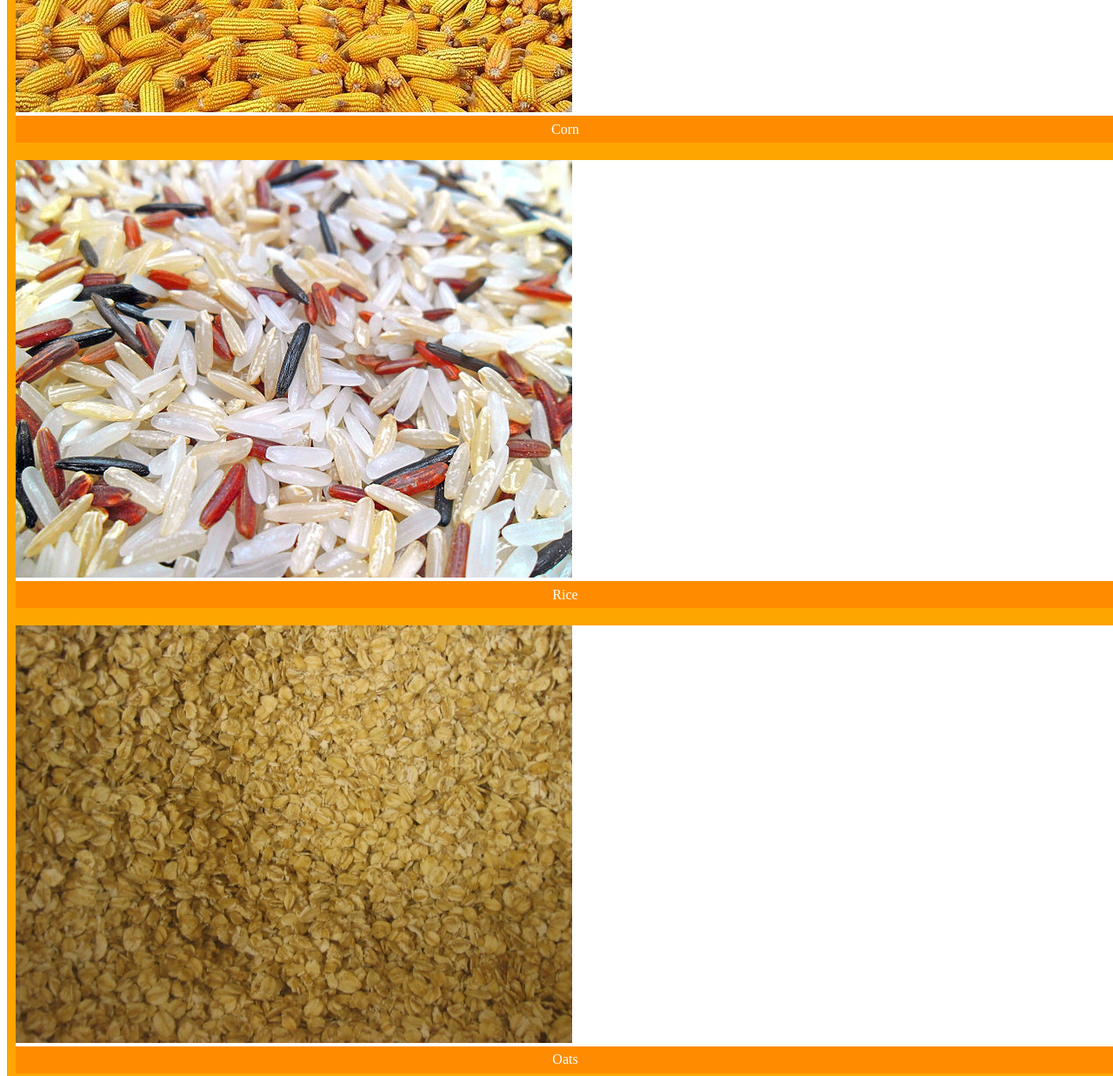
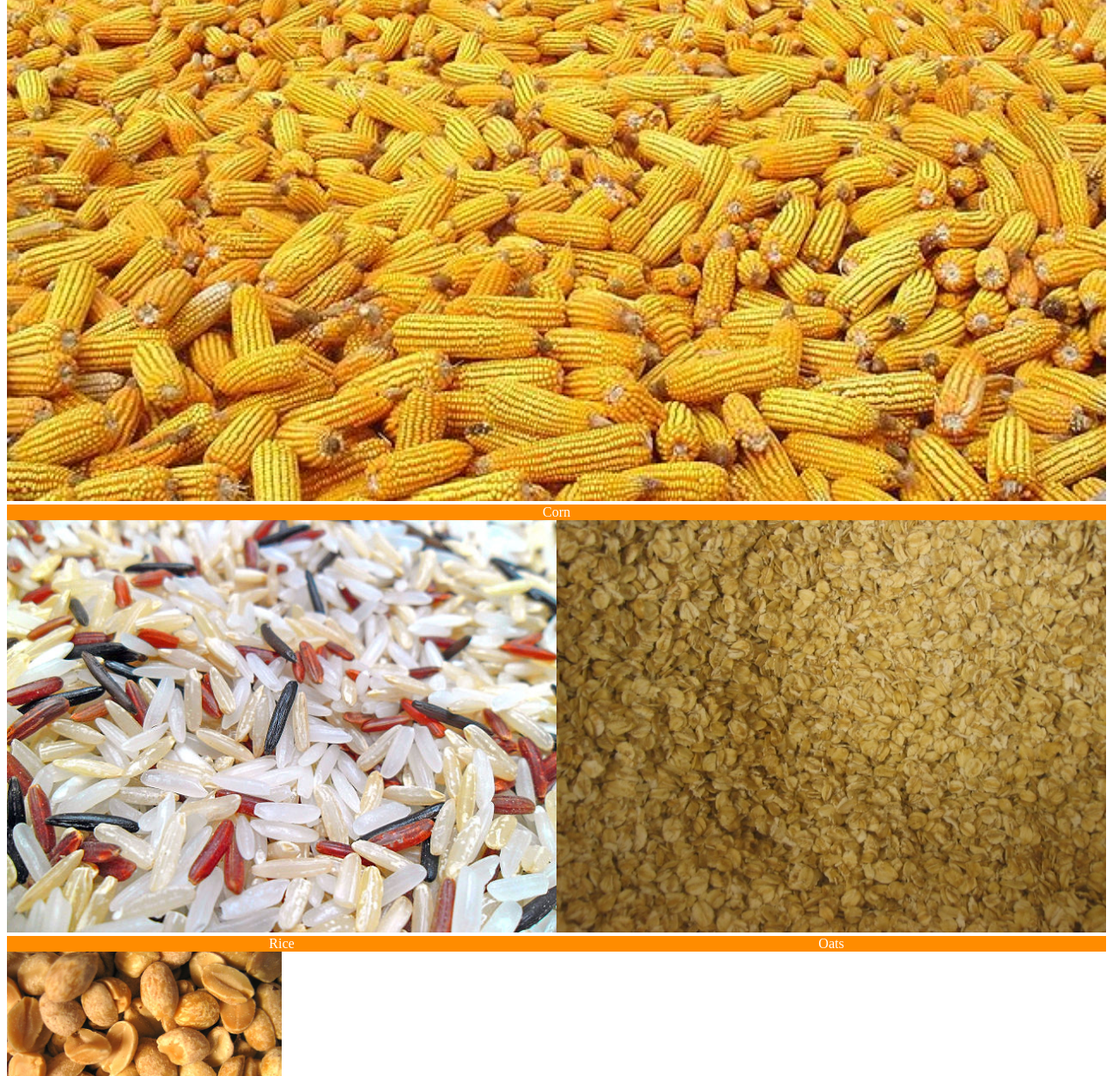
Before and after one commit to pamelaazzi/dsn1674-assignment-5, a plain HTML site: page index.html in a window 1280 px wide. Shown: the part 1140-2377 px from the top of the page at 87% size. Drawn offline with Linux system fonts and the light colour scheme.

Commit message:
adjusted images by adding 'main' and 'aside'

```diff
--- a/css/main.css
+++ b/css/main.css
@@ -28,6 +28,7 @@ h2 {
   font-family: 'merriweather', serif;
   font-size: 1.1em;
   padding: 1em;
+  margin: 0;
 }
 
 li {
@@ -135,12 +136,31 @@ figcaption{
   color: white;
   text-align: center;
   margin: 0em;
-  padding: .4em;
+  padding: 0em;
 }
 
 figure {
-  border: 10px solid orange;
   width: 100%;
   margin: 0em;
   padding: 0em;
 }
+
+img {
+  width: 100%;
+  margin: 0em;
+  padding: 0em;
+}
+
+main {
+  float: left;
+  padding: 0em;
+  margin: 0em;
+  width: 100%;
+}
+
+aside {
+  float: left;
+  width: 50%;
+  padding:0em;
+  margin: 0em;
+}
--- a/index.html
+++ b/index.html
@@ -36,22 +36,28 @@ archy fruits such as plantains and breadfruit and tubers such as sweet potatoes
 
 <h2>Famous cereals</h2>
 
-
+<div>
+  <main>
   <figure>
     <img class='corn' src="images/corn.jpg" alt="corn">
     <figcaption>Corn</figcaption>
   </figure>
+  </main>
 
+  <aside>
     <figure>
       <img class='Rice' src="images/rice.jpg" alt="rice">
       <figcaption>Rice</figcaption>
     </figure>
+  </aside>
 
+  <aside>
     <figure>
       <img class='Oats' src="images/oats.jpg" alt="oats">
       <figcaption>Oats</figcaption>
     </figure>
-
+  </aside>
+</div>
 
 
 <h3>Famous legumes</h3>
```
Lines whose indentation alone changed are shown as unchanged.
